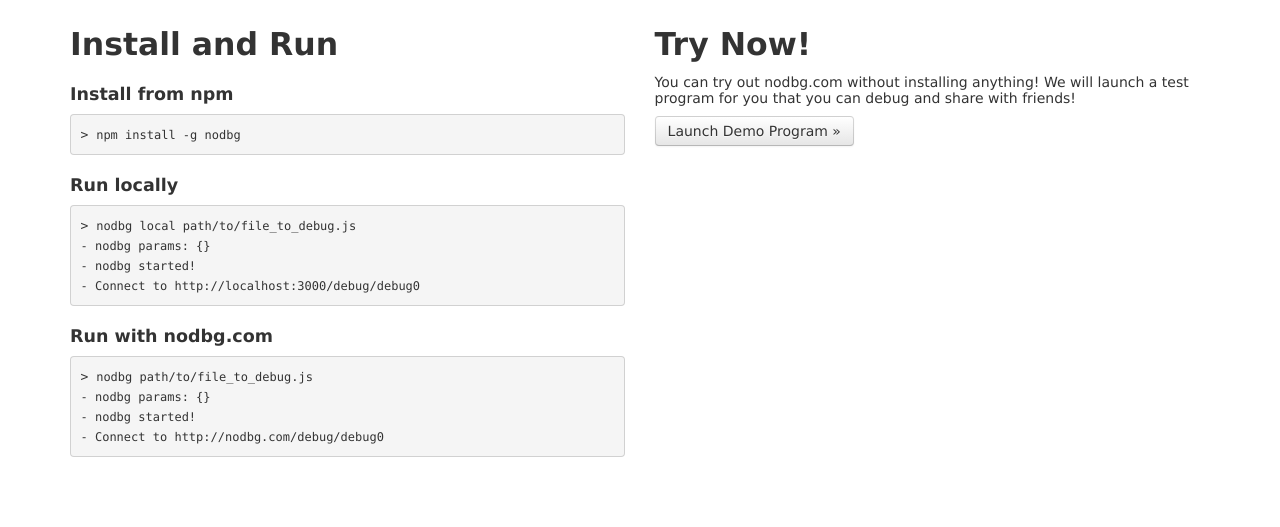
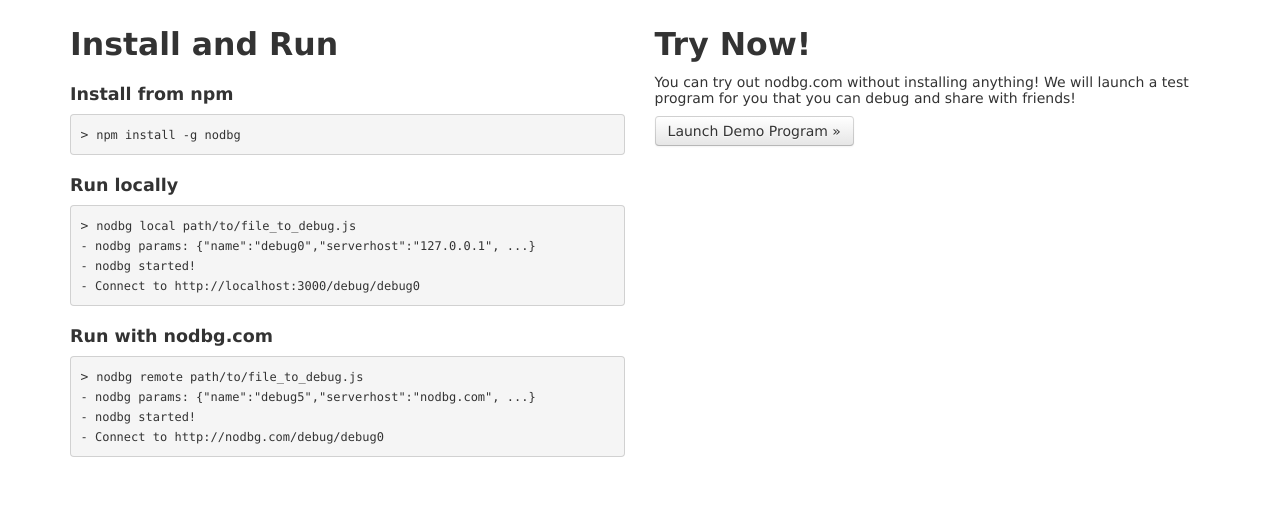
Before and after one commit to nko3/pandabits, a web app: file site/views/index.html in a window 1280 px wide. Shown: the part 336-863 px from the top of the page. Run offline with its HTML, style and script files only (its server is not run), Linux system fonts and the light colour scheme; some libraries are stand-ins or nearby versions.

Commit message:
Update homepage and info printouts

```diff
--- a/site/views/index.html
+++ b/site/views/index.html
@@ -82,12 +82,12 @@
             <pre class="prettyprint">&gt; <code>npm install -g nodbg</code></pre>
             <h4>Run locally</h4>
             <pre class="prettyprint">&gt; <code>nodbg local path/to/file_to_debug.js
-- nodbg params: {}
+- nodbg params: {"name":"debug0","serverhost":"127.0.0.1", ...}
 - nodbg started!
 - Connect to http://localhost:3000/debug/debug0</code></pre>
               <h4>Run with nodbg.com</h4>
-              <pre class="prettyprint">&gt; <code>nodbg path/to/file_to_debug.js
-- nodbg params: {}
+              <pre class="prettyprint">&gt; <code>nodbg remote path/to/file_to_debug.js
+- nodbg params: {"name":"debug5","serverhost":"nodbg.com", ...}
 - nodbg started!
 - Connect to http://nodbg.com/debug/debug0</code></pre>
           </div><!--/span-->
--- a/tool/cli.js
+++ b/tool/cli.js
@@ -117,7 +117,7 @@
 
         var params = {
             name: info.id,
-            serverhost: "127.0.0.1",
+            serverhost: "nodbg.com",
             serverport: program.serverport,
             debugserverport: info.debugport,
             debugport: port,
```
